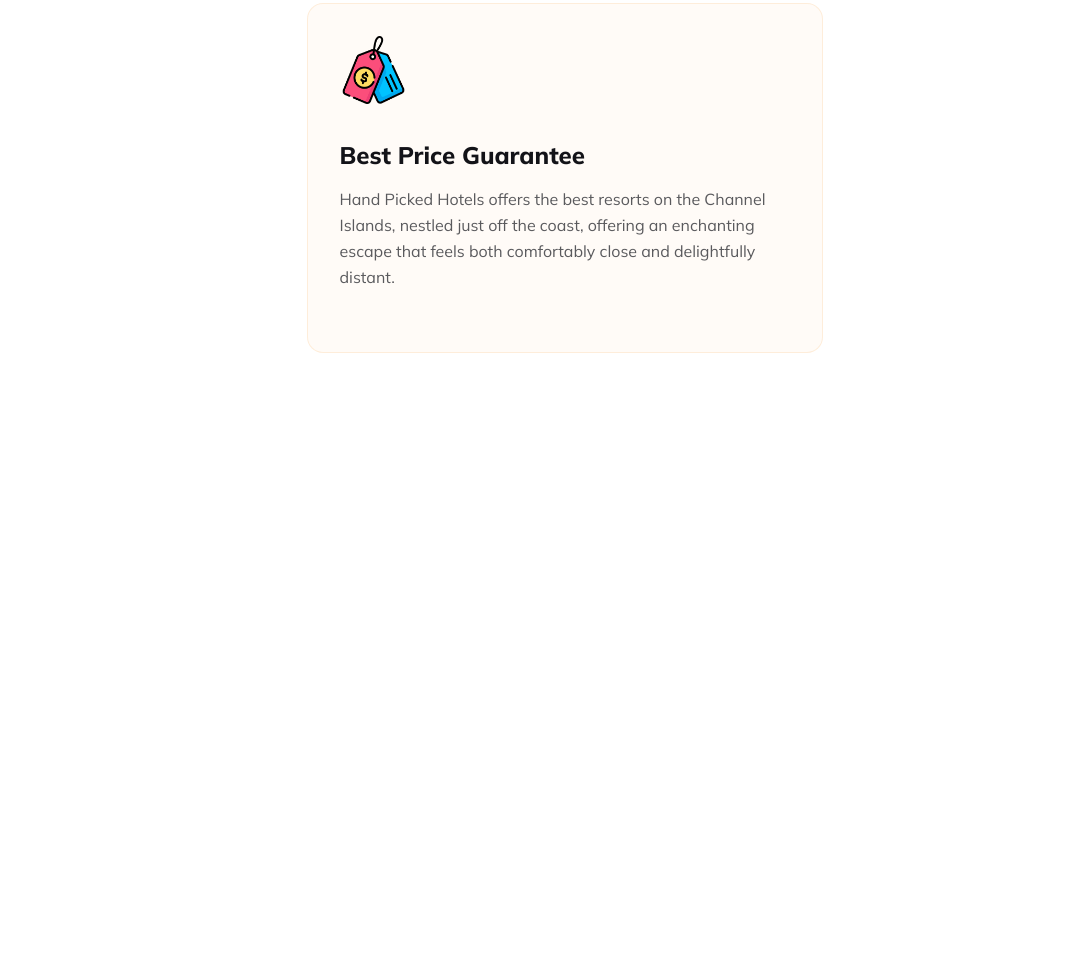
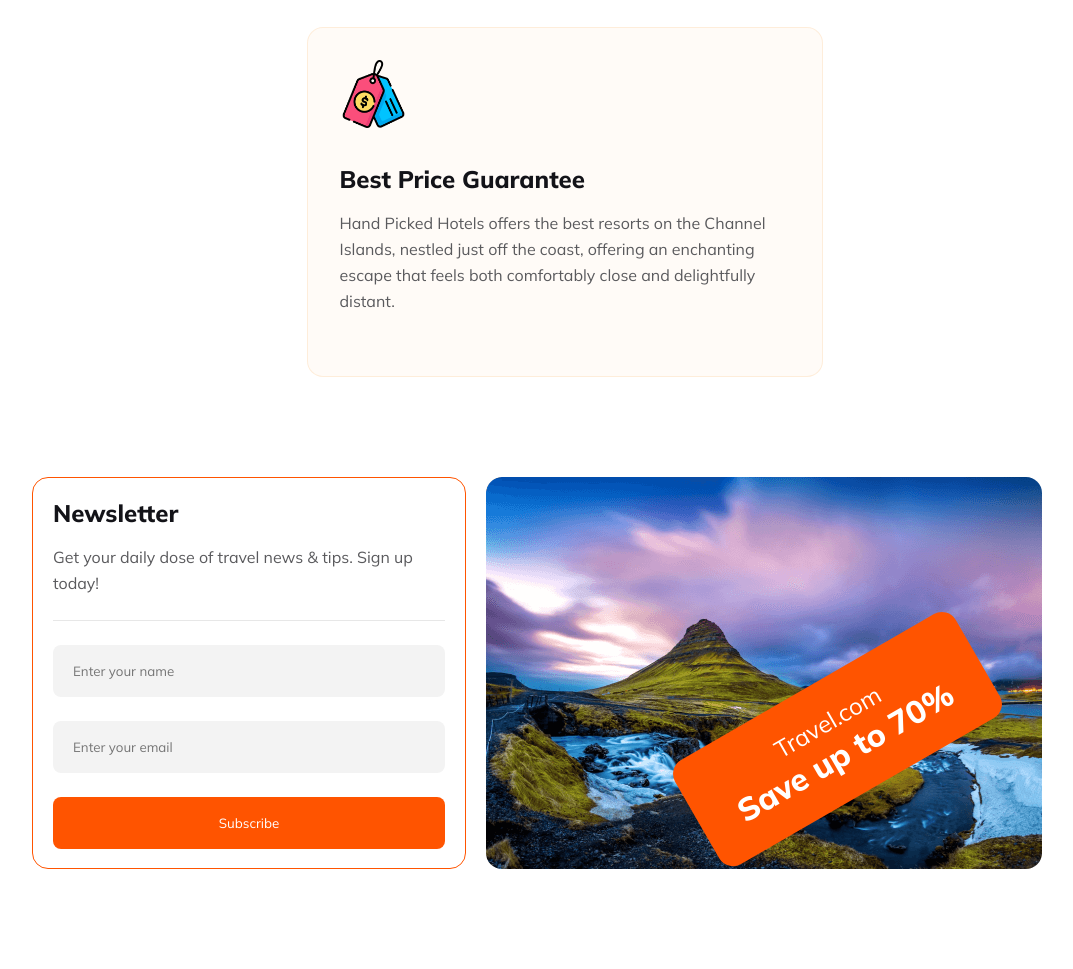
Before and after one commit to Hasan-Mahmud/b9-a2, a plain HTML site: page index.html in a window 1280 px wide. Shown: the part 3166-4135 px from the top of the page, without its empty margins (103-1176 px from the left). Before the commit the page ends 3619 px from the top, so only its background shows below. Drawn offline with Linux system fonts and the light colour scheme.

Commit message:
newletter section added for desktop

```diff
--- a/index.html
+++ b/index.html
@@ -146,21 +146,24 @@
                 <div class="why-choose-card card-1 a">
                     <img src="Images/hotel.png" alt="">
                     <h3>Handpicked Hotels</h3>
-                    <p>Hand Picked Hotels offers the best resorts on the Channel Islands, nestled just off the coast, offering an enchanting escape that feels both comfortably close and delightfully distant.</p>
+                    <p>Hand Picked Hotels offers the best resorts on the Channel Islands, nestled just off the coast,
+                        offering an enchanting escape that feels both comfortably close and delightfully distant.</p>
 
                 </div>
 
                 <div class="why-choose-card card-2 b">
                     <img src="Images/map.png" alt="">
                     <h3>World Class Service</h3>
-                    <p>Hand Picked Hotels offers the best resorts on the Channel Islands, nestled just off the coast, offering an enchanting escape that feels both comfortably close and delightfully distant.</p>
+                    <p>Hand Picked Hotels offers the best resorts on the Channel Islands, nestled just off the coast,
+                        offering an enchanting escape that feels both comfortably close and delightfully distant.</p>
 
                 </div>
 
                 <div class="why-choose-card card-1 c">
                     <img src="Images/pricetag.png" alt="">
                     <h3>Best Price Guarantee</h3>
-                    <p>Hand Picked Hotels offers the best resorts on the Channel Islands, nestled just off the coast, offering an enchanting escape that feels both comfortably close and delightfully distant.</p>
+                    <p>Hand Picked Hotels offers the best resorts on the Channel Islands, nestled just off the coast,
+                        offering an enchanting escape that feels both comfortably close and delightfully distant.</p>
 
                 </div>
             </div>
@@ -168,7 +171,24 @@
         </section>
 
         <section class="newsletter">
+            <div class="newsletter-content">
+                <div class="newsletter-form">
+                    <h3>Newsletter</h3>
+                    <p>Get your daily dose of travel news & tips. Sign up today!</p>
+                    <hr class="line">
+                    <input type="text" name="" id="enter-name" placeholder="Enter your name">
+                    <input type="email" name="" id="enter-email" placeholder="Enter your email">
+                    <button class="query-btn" id="btn-subs">Subscribe</button>
+                </div>
+                <div class="newsletter-img-bg">
 
+                    <button class="primary-btn" id="news-btn">
+                        <h4>Travel.com</h4>
+                        <h3>Save up to 70%</h3>
+                    </button>
+
+                </div>
+            </div>
         </section>
 
     </main>
--- a/style.css
+++ b/style.css
@@ -49,7 +49,8 @@
     font-weight: 800;
 }
 
-input[type=text] {
+input[type=text],
+[type=email] {
     padding: 16px 20px;
     /* margin: 8px 0; */
     box-sizing: border-box;
@@ -214,6 +215,10 @@ i {
     margin: 100px 90px;
 }
 
+.choose-us>h2 {
+    margin-bottom: 24px;
+}
+
 .why-choose-card {
 
     width: 450px;
@@ -280,6 +285,106 @@ i {
     justify-content: center;
     align-items: center;
 }
+
+/* newsletter section styles */
+.newsletter {
+    margin: 0px 135px;
+}
+
+.newsletter-form {
+    width: 474px;
+    height: 350px;
+    border-radius: 16px;
+    border: 1px solid var(--btn-color);
+    text-align: left;
+    padding: 20px;
+    margin-bottom: 100px;
+}
+
+.newsletter-form h3 {
+    font-size: 1.5rem;
+    color: var(--primary-color);
+    font-weight: 800;
+}
+
+.newsletter-form p {
+    margin-top: 16px;
+    color: var(--paragraph-color);
+    font-weight: 400;
+    line-height: 26px;
+    margin-bottom: 24px;
+}
+
+.line {
+    width: 100%;
+    height: 1px;
+    background: rgba(19, 19, 24, 0.10);
+    border: none;
+}
+
+#enter-name {
+    margin-top: 24px;
+    width: 100%;
+    height: 52px;
+    border-radius: 8px;
+    background: rgba(19, 19, 24, 0.05);
+    border: none;
+}
+
+#enter-email {
+    margin-top: 24px;
+    width: 100%;
+    height: 52px;
+    border-radius: 8px;
+    background: rgba(19, 19, 24, 0.05);
+    border: none;
+}
+
+#btn-subs {
+    margin-top: 24px;
+    height: 52px;
+    width: 100%;
+}
+
+.newsletter-img-bg {
+    width: 672px;
+    height: 392px;
+    border-radius: 16px;
+    background: url("Images/news.png"), lightgray 50% / cover no-repeat;
+    position: relative;
+
+}
+
+#news-btn {
+    width: 324px;
+    height: 120px;
+    transform: rotate(-30deg) translateY(-75px) scale(1);
+    border: none;
+    border-radius: 16px;
+    position: absolute;
+    bottom: 5px;
+    right: 5px;
+}
+
+#news-btn h3 {
+    color: #FFF;
+    font-size: 2rem;
+    font-weight: 800;
+    text-align: center;
+}
+
+#news-btn h4 {
+    color: #FFF;
+    text-align: center;
+    font-size: 1.5rem;
+    font-weight: 400;
+}
+
+.newsletter-content {
+    display: flex;
+    gap: 20px;
+}
+
 
 
 /* responsive for mobile or small device*/
@@ -433,6 +538,7 @@ i {
         align-items: center;
         justify-content: center;
         margin-left: -45px;
+        gap: 10px;
     }
 
 
```
Also changed, not shown: Images/news.png (renamed from Images/Rectangle 8 (1).png).
